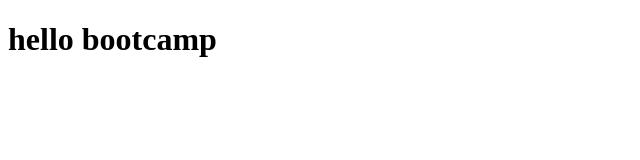
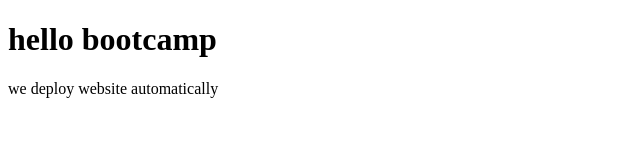
Before and after one commit to Ayyubshahab786/lecture_1_bootcamp_2020, a plain HTML site: page index.html in a window 1280 px wide. Shown: the whole page, without its empty margins (0-640 px from the left). Drawn offline with Linux system fonts and the light colour scheme.

Commit message:
update index html

```diff
--- a/index.html
+++ b/index.html
@@ -8,5 +8,6 @@
 </head>
 <body>
     <h1>hello bootcamp</h1>
+    <p>we deploy website automatically</p>
 </body>
 </html>
```
